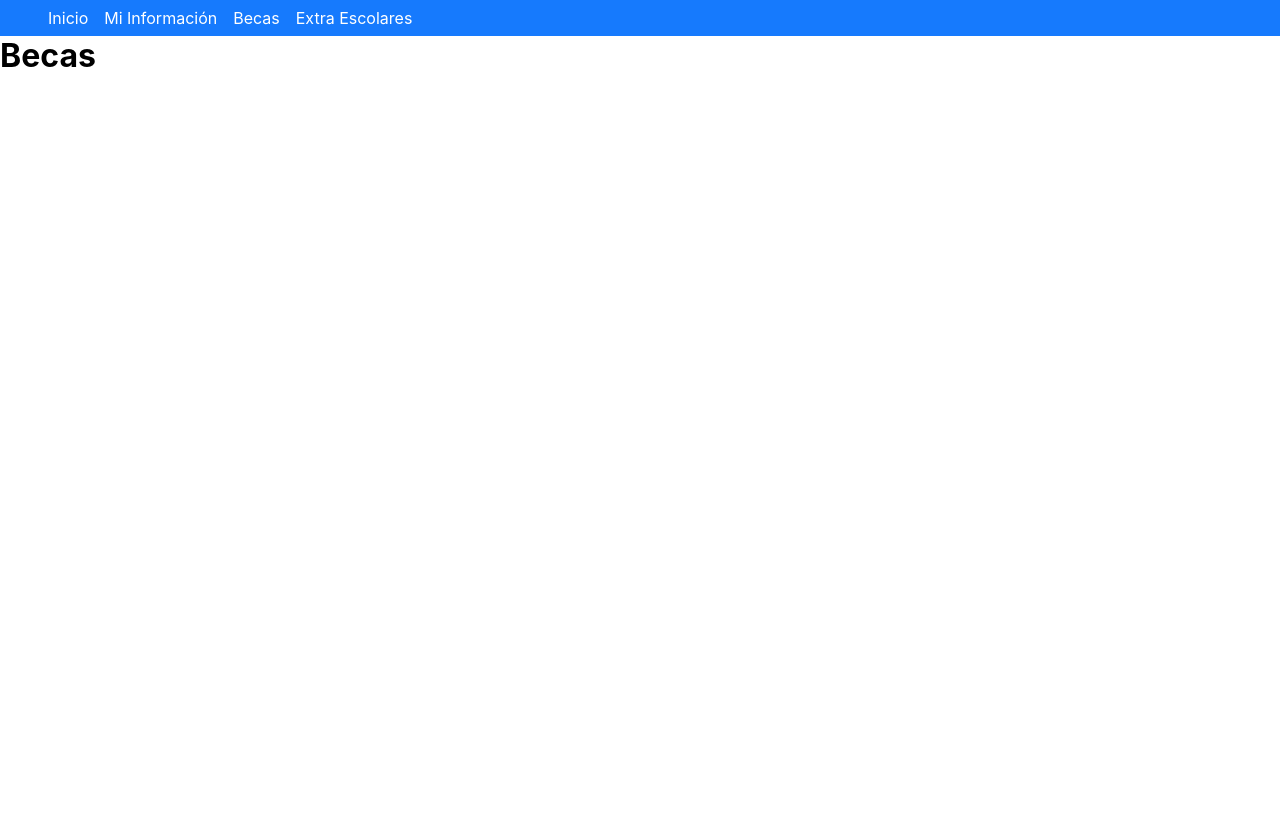
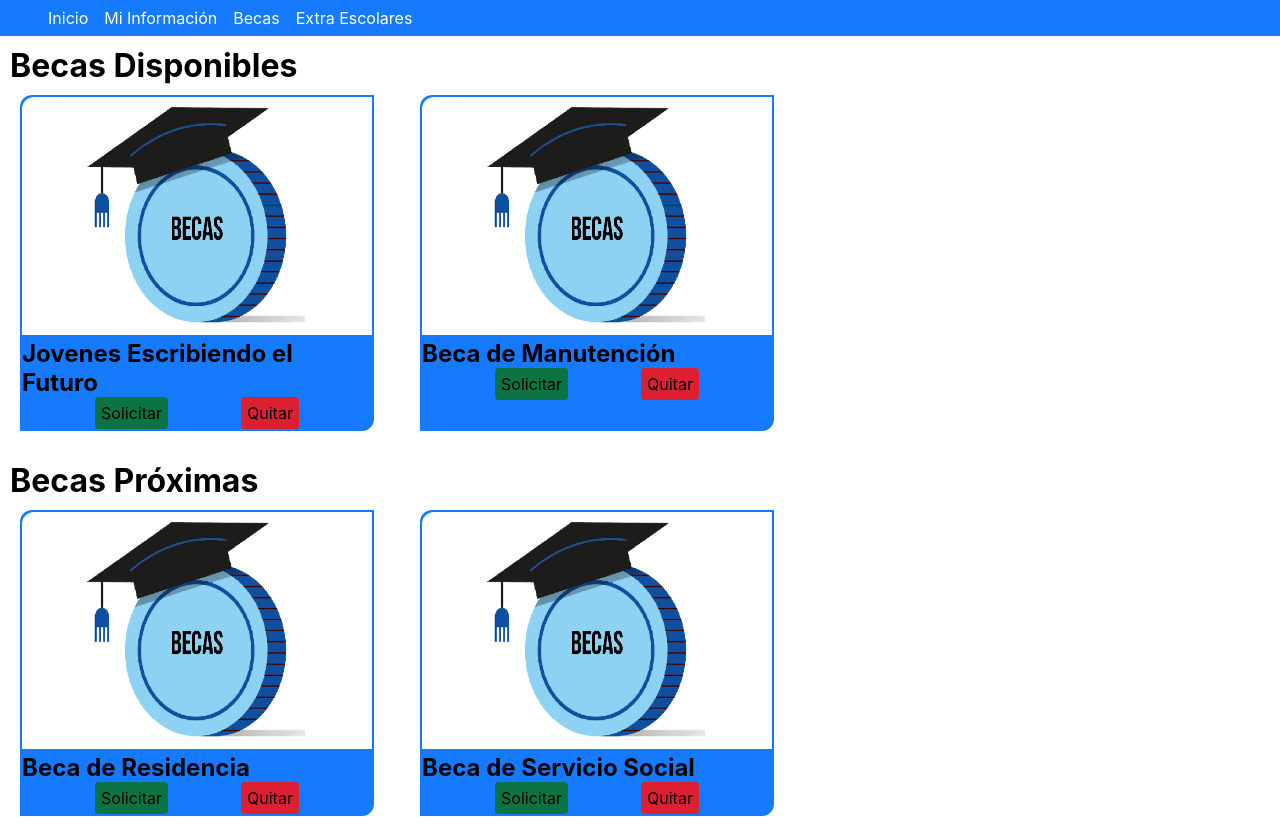
Before and after one commit to Darwin073100/Crud-FrontEnd-StringBoot-React, a React (Create React App) app: page /becas in a window 1280 px wide. Before the commit the page ends 800 px from the top, so only its background shows below. Built offline with nearby package versions, Linux system fonts and the light colour scheme.

Commit message:
pagina de becas finish

```diff
--- /dev/null
+++ b/src/components/beca/CardBeca.jsx
@@ -0,0 +1,20 @@
+import React from "react";
+
+function CardBeca({picture, title}){
+    return(
+        <div className="card-beca">
+            <div className="card-header">
+                <img src={ picture } alt="Becas"/>
+            </div>
+            <div className="card-body">
+                <h2>{ title }</h2>
+            </div>
+            <div className="card-fooder">
+                <button className="btn-primary">Solicitar</button>
+                <button className="btn-error">Quitar</button>
+            </div>
+        </div>
+    );
+}
+
+export { CardBeca };
--- a/src/pages/Layout/Becas/index.js
+++ b/src/pages/Layout/Becas/index.js
@@ -1,8 +1,23 @@
 import React from "react";
+import beca1 from "../../../assets/beca-global.png";
+import { CardBeca } from "../../../components/beca/CardBeca";
+import "../../../styles/Becas.css";
 
 function Becas(){
     return(
-        <h1>Becas</h1>
+        <div className="becas">
+            <h1>Becas Disponibles</h1>
+            <div className="container">
+                <CardBeca picture={beca1} title="Jovenes Escribiendo el Futuro"/>
+                <CardBeca picture={beca1} title="Beca de Manutención"/>
+            </div>
+            <br></br>
+            <h1>Becas Próximas</h1>
+            <div className="container">
+                <CardBeca picture={beca1} title="Beca de Residencia"/>
+                <CardBeca picture={beca1} title="Beca de Servicio Social"/>
+            </div>
+        </div>
     );
 }
 
--- a/src/pages/Layout/index.js
+++ b/src/pages/Layout/index.js
@@ -14,16 +14,16 @@ function Layout() {
         <img src={ITSCCH} alt="FONDO"/>
       </div>
       <div className="comp-layout">
-        <Link className="item" to="/">
+        <Link className="item" to="/" title="Inicio">
           <img src={Home} alt="Home" />
         </Link>
-        <Link className="item" to="/information">
+        <Link className="item" to="/information" title="Información Personal">
           <img src={Student} alt="Student" />
         </Link>
-        <Link className="item" to="/becas">
+        <Link className="item" to="/becas" title="Becas Disponibles">
           <img src={Inscriptionn} alt="Inscription" />
         </Link>
-        <Link className="item" to="/extra">
+        <Link className="item" to="/extra" title="Actividades Extra Escolares">
           <img src={Career} alt="Career" />
         </Link>
         <Outlet />
--- /dev/null
+++ b/src/styles/Becas.css
@@ -0,0 +1,60 @@
+@import url(global.css);
+
+.becas{
+    margin: 10px;
+}
+.container{
+    display: grid;
+    grid-template-columns: repeat(auto-fill, 400px);
+}
+
+.container .card-beca{
+    display: flex;
+    flex-direction: column;
+    background-color: var(--primary-color);
+    width: 350px;
+    border-radius: 12px 0 12px 0;
+    border: 2px solid var(--primary-color);
+    margin: 10px;
+}
+
+.card-beca img{
+    width: 350px;
+    border-radius: 12px 0 0 0;
+}
+
+.card-fooder{
+    display: flex;
+    justify-content: space-evenly;
+}
+.btn-primary{
+    background-color: var(--secondary-color);
+    padding: 6px;
+    border: 1px solir var(--secondary-color);
+    border-radius: 4px;
+    display: inline-block;
+    font-family: var(--font-family);
+    font-size: 16px;
+}
+.btn-primary:hover{
+    background-color: var(--secondary-color-hover);
+}
+.btn-primary:active{
+    background-color: var(--secondary-color);
+}
+
+.btn-error{
+    background-color: var(--error-color);
+    padding: 6px;
+    border: 1px solir var(--error-color);
+    border-radius: 4px;
+    display: inline-block;
+    font-family: var(--font-family);
+    font-size: 16px;
+}
+.btn-error:hover{
+    background-color: var(--error-color-hover);
+}
+.btn-error:active{
+    background-color: var(--error-color);
+}
--- a/src/styles/global.css
+++ b/src/styles/global.css
@@ -2,10 +2,15 @@
     --primary-color: #167afd;
     --primary-color-hover: #7db5ff;
     --secondary-color: #0c7443;
+    --secondary-color-hover: #4d8d6f;
     --warning-color: #ffc107;
-    --error-color: #dc3545;
+    --error-color: #dd1f32;
+    --error-color-hover: #d8515f;
     --white-color: #ffffff;
     --white-color-hover: #b9b9b9;
+    --font-family: -apple-system, BlinkMacSystemFont, 'Segoe UI', 'Roboto', 'Oxygen',
+      'Ubuntu', 'Cantarell', 'Fira Sans', 'Droid Sans', 'Helvetica Neue',
+      sans-serif;
 }
 * {
     margin: 0;
```
Also changed, not shown: src/assets/beca-global.png (added).
